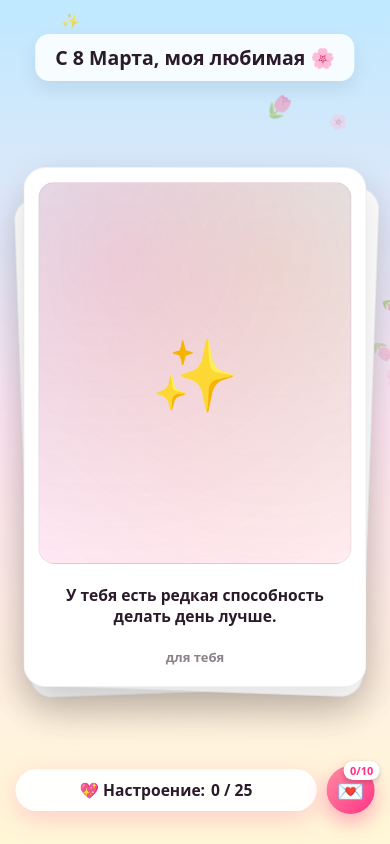
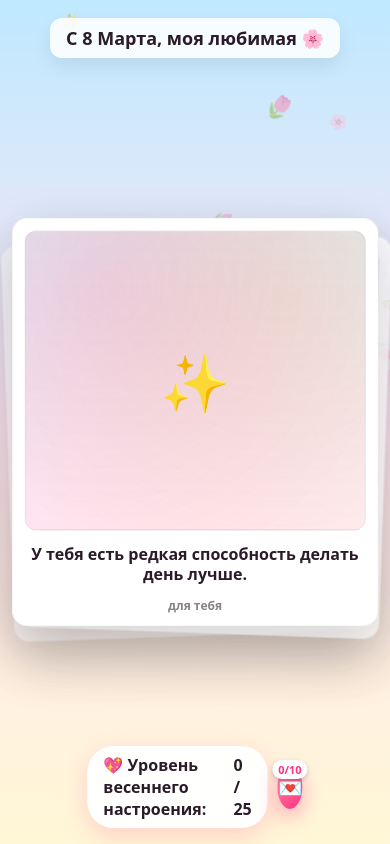
Before and after one commit to amonNihrodskiy/testfornow, a plain HTML site: page index.html in a window 390 px wide. Drawn offline with Linux system fonts and the light colour scheme.

Commit message:
index.html

```diff
--- a/index.html
+++ b/index.html
@@ -2,7 +2,7 @@
 <html lang="ru">
 <head>
 <meta charset="UTF-8" />
-<meta name="viewport" content="width=device-width, initial-scale=1.0, maximum-scale=1.0, user-scalable=no" />
+<meta name="viewport" content="width=device-width, initial-scale=1.0" />
 <title>С 8 Марта! 🌸</title>
 <style>
   *{ box-sizing:border-box; margin:0; padding:0; user-select:none; -webkit-tap-highlight-color:transparent; font-family:system-ui,-apple-system,BlinkMacSystemFont,'Segoe UI',sans-serif; }
@@ -15,49 +15,46 @@
     background: linear-gradient(180deg,#bfe9ff 0%,#ffe6f3 50%,#fff7d6 100%);
   }
 
-  .deck{ position:relative; width:min(420px, 88vw); height: 65vh; max-height: 520px; margin-top: 10px; }
+  .deck{ position:relative; width:min(420px, 92vw); height:min(580px, 86vh); }
 
-  .card{
-    position:absolute; left:50%; top:50%; width:100%; height: 100%;
+ .card{
+    position:absolute; left:50%; top:50%; width:100%;
     transform: translate(-50%,-50%);
-    background: #ffffff; /* Белый непрозрачный фон */
-    border-radius:22px; padding:14px;
+    background: #ffffff; /* Полностью белый фон — больше ничего не просвечивает! */
+    border-radius:18px; padding:14px;
     border:1px solid rgba(0,0,0,0.06);
-    box-shadow:0 15px 40px rgba(0,0,0,0.12);
+    box-shadow:0 22px 55px rgba(0,0,0,0.16);
     display:flex; flex-direction:column; gap:12px;
-    touch-action:none; will-change: transform;
+    touch-action:none; will-change: transform, opacity;
   }
 
   .photo{
-    flex: 1;
-    min-height: 0;
-    border-radius:16px;
+    height:360px; border-radius:14px;
     background:
       radial-gradient(circle at 25% 20%, rgba(255, 90, 160, 0.22), rgba(255,255,255,0)),
       radial-gradient(circle at 75% 22%, rgba(255, 184, 77, 0.22), rgba(255,255,255,0)),
       linear-gradient(180deg, rgba(191,233,255,0.55), rgba(255,230,243,0.65));
     border:1px solid rgba(0,0,0,0.05);
-    display:flex; align-items:center; justify-content:center;
-    font-size: clamp(40px, 12vh, 70px);
+    display:flex; align-items:center; justify-content:center; font-size:64px;
   }
 
   .text{
-    min-height: 60px; display:flex; align-items:center; justify-content:center;
-    text-align:center; font-weight:900; font-size: clamp(15px, 4vw, 18px); line-height:1.35;
+    min-height:54px; display:flex; align-items:center; justify-content:center;
+    text-align:center; font-weight:900; font-size:17px; line-height:1.35;
     color:#2b1b2a; padding:0 8px;
   }
 
-  .caption{ text-align:center; font-size:13px; font-weight:800; color: rgba(43,27,42,0.55); padding-bottom:6px; }
+  .caption{ text-align:center; font-size:13px; font-weight:800; color: rgba(43,27,42,0.55); padding-bottom:2px; }
 
-  /* --- ИСПРАВЛЕНО: ТЕПЕРЬ ЗАДНИЕ КАРТОЧКИ ПОЛНОСТЬЮ ВИДИМЫ (OPACITY 1) --- */
-  .card.back1{ transform: translate(-50%,-50%) translate(8px, 10px) rotate(2deg) scale(0.98); opacity: 1; z-index: 99; }
-  .card.back2{ transform: translate(-50%,-50%) translate(-8px, 16px) rotate(-2deg) scale(0.96); opacity: 1; z-index: 98; }
+  /* ВОЗВРАЩАЕМ СТАРЫЙ ВИД НИЖНИХ КАРТОЧЕК (Без скрытия текста) */
+  .card.back1{ transform: translate(-50%,-50%) translate(10px, 10px) rotate(2deg) scale(0.985); opacity:0.78; filter: blur(0.2px); }
+  .card.back2{ transform: translate(-50%,-50%) translate(-10px, 16px) rotate(-2deg) scale(0.97); opacity:0.55; filter: blur(0.25px); }
 
   .title{
-    position:fixed; top: clamp(20px, 4vh, 40px); left:50%; transform:translateX(-50%);
-    font-size: clamp(18px, 5vw, 26px); font-weight:900; color:#2b1b2a;
+    position:fixed; top:40px; left:50%; transform:translateX(-50%);
+    font-size: clamp(20px, 5vw, 30px); font-weight:900; color:#2b1b2a;
     text-align:center; background:rgba(255,255,255,0.85);
-    padding:10px 20px; border-radius:14px;
+    padding:10px 22px; border-radius:14px;
     box-shadow:0 8px 20px rgba(0,0,0,0.08); white-space: nowrap; z-index: 100;
   }
 
@@ -66,8 +63,10 @@
 
   .card.special {
     background: linear-gradient(135deg, #fffcf0 0%, #ffffff 100%);
-    border: 2px solid #ffcc00; box-shadow: 0 15px 45px rgba(255, 204, 0, 0.35), 0 0 15px rgba(255, 204, 0, 0.4);
+    border: 2px solid #ffcc00;
+    box-shadow: 0 15px 45px rgba(255, 204, 0, 0.35), 0 0 15px rgba(255, 204, 0, 0.4);
   }
+
   .card.special .photo {
     background:
       radial-gradient(circle at 30% 25%, rgba(255, 204, 0, 0.4), rgba(255,255,255,0)),
@@ -75,35 +74,34 @@
       linear-gradient(180deg, #fffae6, #ffe6f3);
     border: 1px solid rgba(255, 204, 0, 0.3);
   }
-  .card.special .text { color: #d62828; }
+
+  .card.special .text { font-size:18px; color: #d62828; }
   .card.special .caption { color: #d62828; font-weight:900; }
 
   .super-badge {
-    position: absolute; top: -12px; right: -8px;
+    position: absolute; top: -12px; right: -12px;
     background: linear-gradient(135deg, #ff5e62, #ff9966); color: white;
-    padding: 6px 12px; border-radius: 20px; font-weight: 900; font-size: 13px;
+    padding: 6px 14px; border-radius: 20px; font-weight: 900; font-size: 14px;
     box-shadow: 0 4px 12px rgba(255, 94, 98, 0.5); transform: rotate(5deg);
     animation: pulseBadge 1.5s infinite; z-index: 10;
   }
   @keyframes pulseBadge { 0%, 100% { transform: rotate(5deg) scale(1); } 50% { transform: rotate(5deg) scale(1.1); } }
 
   .bottom-bar {
-    position: fixed; bottom: clamp(20px, 4vh, 30px); left: 50%; transform: translateX(-50%);
-    display: flex; gap: 10px; z-index: 1000; align-items: center; width: 92vw; max-width: 400px;
-    justify-content: space-between;
+    position: fixed; bottom: 30px; left: 50%; transform: translateX(-50%);
+    display: flex; gap: 15px; z-index: 1000; align-items: center;
   }
 
   .score-board {
-    background: rgba(255, 255, 255, 0.95); padding: 10px 16px;
-    border-radius: 30px; font-size: clamp(14px, 4vw, 16px); font-weight: 800; color: #2b1b2a;
+    background: rgba(255, 255, 255, 0.95); padding: 10px 24px;
+    border-radius: 30px; font-size: 18px; font-weight: 800; color: #2b1b2a;
     box-shadow: 0 8px 25px rgba(255, 90, 160, 0.25);
-    display: flex; align-items: center; justify-content: center; gap: 6px;
-    transition: transform 0.15s; flex: 1; white-space: nowrap;
+    display: flex; align-items: center; gap: 8px; transition: transform 0.15s;
   }
-  .score-board.pop { transform: scale(1.08); }
+  .score-board.pop {  }
 
   .wallet-btn {
-    background: linear-gradient(135deg, #ff8da1, #ff3385); flex-shrink: 0;
+    background: linear-gradient(135deg, #ff8da1, #ff3385);
     width: 48px; height: 48px; border-radius: 50%; display: flex; align-items: center; justify-content: center;
     font-size: 22px; color: white; border: none; box-shadow: 0 8px 20px rgba(255, 51, 133, 0.4); cursor: pointer;
     transition: transform 0.2s; position: relative;
@@ -115,11 +113,11 @@
   }
 
   .restart-btn {
-    position: fixed; bottom: clamp(80px, 12vh, 100px); left: 50%; transform: translateX(-50%) scale(0.8);
-    background: rgba(255, 255, 255, 0.9); border: 2px solid #ff8da1; color: #ff3385;
+    position: fixed; bottom: 130px; left: 50%; transform: translateX(-50%) scale(0.8);
+    background: rgba(255, 255, 255, 0.85); border: 2px solid #ff8da1; color: #ff3385;
     padding: 10px 24px; border-radius: 25px; font-weight: 800; font-size: 15px;
     cursor: pointer; opacity: 0; pointer-events: none; transition: all 0.4s cubic-bezier(0.175, 0.885, 0.32, 1.275);
-    z-index: 100; box-shadow: 0 4px 15px rgba(255, 51, 133, 0.2); white-space: nowrap;
+    z-index: 100; backdrop-filter: blur(5px); box-shadow: 0 4px 15px rgba(255, 51, 133, 0.2);
   }
   .restart-btn.show { opacity: 1; pointer-events: auto; transform: translateX(-50%) scale(1); }
   .restart-btn:active { transform: translateX(-50%) scale(0.95); }
@@ -133,20 +131,20 @@
 
   .prize-card {
     background: linear-gradient(135deg, #fff9e6 0%, #fff 100%);
-    width: min(360px, 90vw); padding: 24px 20px; border-radius: 20px;
+    width: min(380px, 90vw); padding: 30px 20px; border-radius: 20px;
     text-align: center; box-shadow: 0 20px 50px rgba(0,0,0,0.4); border: 2px solid #ffb84d;
     transform: scale(0.85); opacity: 0; transition: transform 0.4s cubic-bezier(0.175, 0.885, 0.32, 1.275), opacity 0.3s;
-    display: flex; flex-direction: column; gap: 12px; will-change: transform, opacity;
+    display: flex; flex-direction: column; gap: 15px; will-change: transform, opacity;
   }
   .overlay.active .prize-card { transform: scale(1); opacity: 1; }
 
-  .prize-icon { font-size: 55px; line-height: 1; animation: float 3s ease-in-out infinite; }
-  .prize-title { font-size: 22px; font-weight: 900; color: #ff3385; text-transform: uppercase; }
-  .prize-desc { font-size: 15px; font-weight: 600; color: #5a4b59; line-height: 1.4; min-height: 44px;}
-  .prize-note { font-size: 12px; font-weight: 700; color: #ff8da1; }
+  .prize-icon { font-size: 60px; line-height: 1; animation: float 3s ease-in-out infinite; }
+  .prize-title { font-size: 24px; font-weight: 900; color: #ff3385; text-transform: uppercase; }
+  .prize-desc { font-size: 16px; font-weight: 600; color: #5a4b59; line-height: 1.4; min-height: 44px;}
+  .prize-note { font-size: 13px; font-weight: 700; color: #ff8da1; }
 
   .btn {
-    margin-top: 10px; border: none; padding: 14px 24px; font-size: 16px; font-weight: 800; border-radius: 30px; cursor: pointer; transition: transform 0.2s;
+    margin-top: 10px; border: none; padding: 14px 24px; font-size: 17px; font-weight: 800; border-radius: 30px; cursor: pointer; transition: transform 0.2s;
   }
   .btn:active { transform: scale(0.95); }
   .btn-primary { background: linear-gradient(90deg, #ff3385, #ff8da1); color: white; box-shadow: 0 8px 20px rgba(255, 51, 133, 0.4); }
@@ -162,8 +160,8 @@
   .overlay.active .wallet-modal { transform: scale(1); opacity: 1; }
 
   .wallet-header { display: flex; justify-content: space-between; align-items: center; }
-  .wallet-title { font-size: 20px; font-weight: 900; color: #2b1b2a; }
-  .close-btn { background: none; border: none; font-size: 32px; line-height: 1; font-weight: bold; color: #ccc; cursor: pointer; padding: 0 5px; margin-top: -5px;}
+  .wallet-title { font-size: 22px; font-weight: 900; color: #2b1b2a; }
+  .close-btn { background: none; border: none; font-size: 32px; line-height: 1; font-weight: bold; color: #ccc; cursor: pointer; padding: 0 5px; }
 
   .coupons-list {
     display: flex; flex-direction: column; gap: 10px; overflow-y: auto;
@@ -173,13 +171,104 @@
   .coupons-list::-webkit-scrollbar-track { background: #f1f1f1; border-radius: 10px; }
   .coupons-list::-webkit-scrollbar-thumb { background: #ff8da1; border-radius: 10px; }
 
-  .coupon-item { background: #fdf2f8; border: 2px dashed #ffb8d2; padding: 12px; border-radius: 14px; display: flex; gap: 12px; align-items: center; }
+  .coupon-item { background: #fdf2f8; border: 2px dashed #ffb8d2; padding: 12px 15px; border-radius: 14px; display: flex; gap: 15px; align-items: center; }
   .coupon-item.locked { background: #f5f5f5; border: 2px dashed #e0e0e0; filter: grayscale(1); opacity: 0.7; }
-  .c-icon { font-size: 26px; }
+  .c-icon { font-size: 28px; }
   .c-info { display: flex; flex-direction: column; text-align: left; }
-  .c-name { font-weight: 800; font-size: 14px; color: #2b1b2a; }
+  .c-name { font-weight: 800; font-size: 15px; color: #2b1b2a; }
   .coupon-item.locked .c-name { color: #888; }
   .c-desc { font-size: 12px; font-weight: 600; color: #777; margin-top: 2px; line-height: 1.2;}
+
+
+/* --- Мобильная адаптация: уменьшить карточки, чтобы всё влезало --- */
+@media (max-width: 480px), (max-height: 760px) {
+
+  /* больше места по вертикали */
+  body { overflow: hidden; }
+
+  /* колода чуть ниже/выше не меняем, просто даём меньше высоту */
+  .deck{
+    width: min(420px, 94vw);
+    height: min(560px, 78vh);
+  }
+
+  /* сама карточка компактнее */
+  .card{
+    padding: 12px;
+    border-radius: 16px;
+    gap: 10px;
+  }
+
+  /* главное — фото ниже */
+  .photo{
+    height: min(300px, 42vh);
+    border-radius: 12px;
+    font-size: 56px;
+  }
+
+  /* текст компактнее */
+  .text{
+    min-height: 46px;
+    font-size: 16px;
+    line-height: 1.25;
+    padding: 0 6px;
+  }
+
+  .caption{
+    font-size: 12px;
+    padding-bottom: 0;
+  }
+
+  /* заголовок выше и меньше, чтобы не съедал место */
+  .title{
+    top: 18px;
+    padding: 8px 16px;
+    border-radius: 12px;
+    font-size: clamp(18px, 4.5vw, 24px);
+  }
+
+  /* нижнюю панель чуть ниже и компактнее */
+  .bottom-bar{
+    bottom: 16px;
+    gap: 10px;
+  }
+
+  .score-board{
+    padding: 8px 16px;
+    font-size: 16px;
+    border-radius: 26px;
+  }
+
+  .wallet-btn{
+    width: 44px;
+    height: 44px;
+    font-size: 20px;
+  }
+
+  /* кнопка "начать заново" ниже, чтобы не налезала */
+  .restart-btn{
+    bottom: 92px;
+    padding: 9px 18px;
+    font-size: 14px;
+  }
+
+  /* модалки тоже чуть компактнее */
+  .prize-card{ padding: 22px 16px; }
+  .prize-title{ font-size: 20px; }
+  .prize-desc{ font-size: 15px; }
+
+  .wallet-modal{ padding: 16px; border-radius: 20px; }
+}
+
+/* совсем низкие экраны (типа старых/маленьких) */
+@media (max-height: 640px) {
+  .photo{ height: min(240px, 38vh); font-size: 52px; }
+  .deck{ height: min(520px, 76vh); }
+  .title{ top: 12px; }
+  .bottom-bar{ bottom: 12px; }
+  .restart-btn{ bottom: 84px; }
+}
+
 
 </style>
 </head>
@@ -189,12 +278,12 @@
 
 <div class="deck" id="deck"></div>
 
-<!-- Кнопка Начать заново -->
+<!-- Новая кнопка Начать заново -->
 <button class="restart-btn" id="restartBtn" onclick="hardReset()">Начать заново</button>
 
 <div class="bottom-bar">
   <div class="score-board" id="scoreBoard">
-    <span>💖 Настроение:</span> <span id="scoreText">0 / 25</span>
+    <span>💖 Уровень весеннего настроения:</span> <span id="scoreText">0 / 25</span>
   </div>
   <button class="wallet-btn" onclick="openWallet()">
     💌
@@ -241,7 +330,7 @@
   ];
 
   let unlockedCoupons = JSON.parse(localStorage.getItem('8march_coupons')) || [];
-  let isFinalUnlocked = localStorage.getItem('8march_final') === 'true';
+  let isFinalUnlocked = localStorage.getItem('8march_final') === 'true'; // Запоминаем, что финалка открыта
 
   function saveCoupons() {
     localStorage.setItem('8march_coupons', JSON.stringify(unlockedCoupons));
@@ -330,7 +419,7 @@
 
   let isPrizeTriggered = false;
   let isInfiniteMode = isFinalUnlocked;
-  let pendingFinal = false;
+  let pendingFinal = false; // Флаг для перехода в бесконечный режим
 
   function rand(arr){ return arr[Math.floor(Math.random()*arr.length)]; }
 
@@ -390,6 +479,7 @@
       setTimeout(() => heartBurst(cx, cy, 30, window.innerWidth/1.5, rand(["🌸", "✨", "💖", "🎉"])), i * 150);
     }
 
+    // Если всё собрано (10 купонов), ЭТО значит мы пролистали 25 раз ПОСЛЕ получения 10-го.
     if (unlockedCoupons.length >= ALL_COUPONS.length) {
       pendingFinal = true;
       showPrizeModal("💖", "Поздравляю с 8 марта!", "С праздником тебя, мой любимый маффинчик с травкой.<br> Я очень сильно тебя люблю 💕", "Все купоны доступны для просмотра в кошельке!", false);
@@ -427,6 +517,7 @@
     score = 0;
     isPrizeTriggered = false;
 
+    // Если это было ФИНАЛЬНОЕ сообщение - включаем режим бесконечности
     if (pendingFinal) {
         pendingFinal = false;
         isInfiniteMode = true;
@@ -603,6 +694,7 @@
     }, 200);
   }
 
+  // --- ИНИЦИАЛИЗАЦИЯ ПРИ ЗАГРУЗКЕ ---
   window.onload = () => {
       if (isInfiniteMode) {
           restartBtn.classList.add('show');
```
